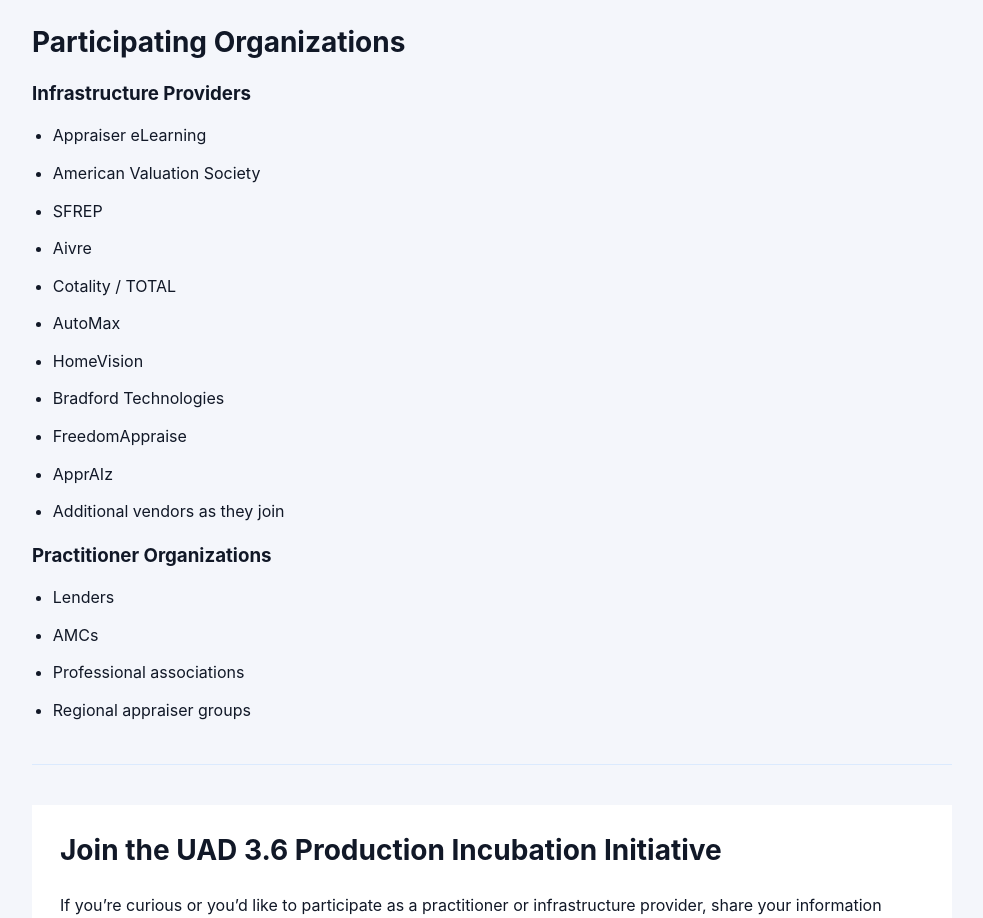
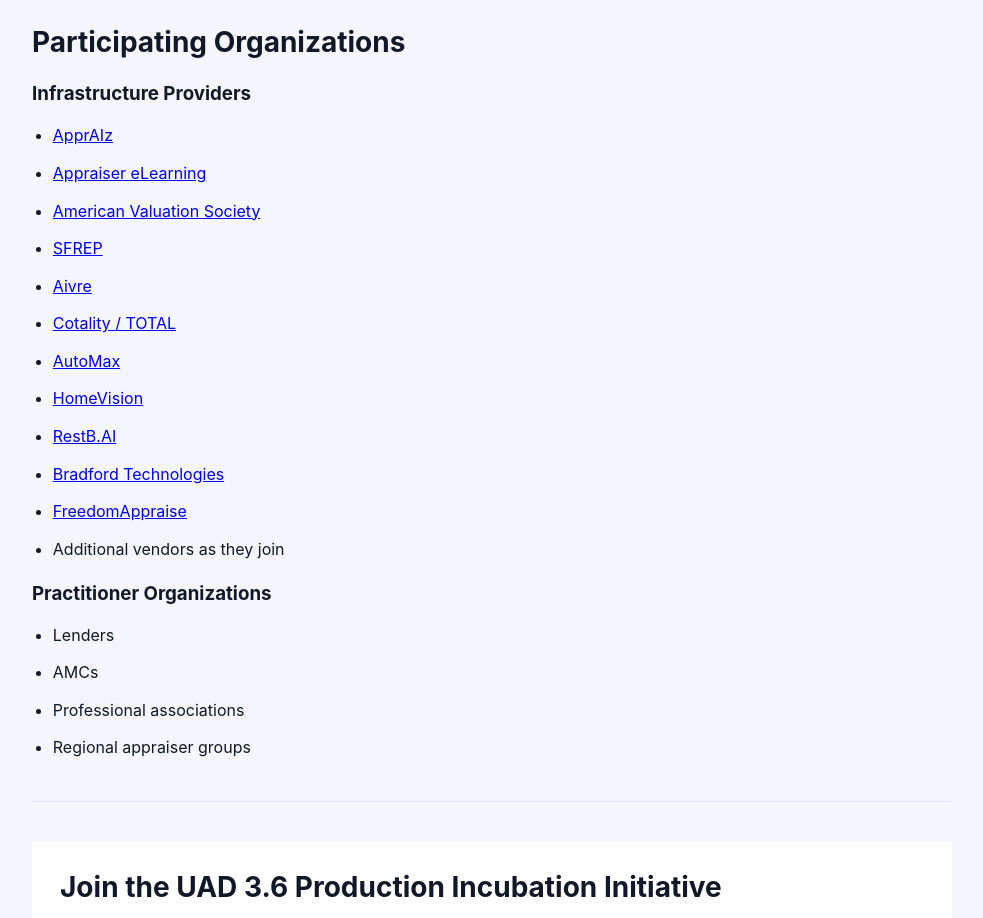
Before and after one commit to UAD36Admin/UAD36Reactapp, a React (Vite) app: page / in a window 1280 px wide. Shown: the part 4760-5678 px from the top of the page, without its empty margins (148-1131 px from the left). Built offline with nearby package versions, Linux system fonts and the light colour scheme; the HTML template or start-up script is replaced by a standard one.

Commit message:
link added

```diff
--- a/src/App.jsx
+++ b/src/App.jsx
@@ -239,19 +239,77 @@
         <section>
           <h2>Participating Organizations</h2>
           <h3>Infrastructure Providers</h3>
+
           <ul>
-            <li>Appraiser eLearning</li>
-            <li>American Valuation Society</li>
-            <li>SFREP</li>
-            <li>Aivre</li>
-            <li>Cotality / TOTAL</li>
-            <li>AutoMax</li>
-            <li>HomeVision</li>
-            <li>Bradford Technologies</li>
-            <li>FreedomAppraise</li>
-            <li>ApprAIz</li>
-            <li>Additional vendors as they join</li>
-          </ul>
+            <li>
+        <a href="https://www.appraiz.biz/" target="_blank">
+            ApprAIz
+        </a>
+    </li>
+    <li>
+        <a href="https://appraiserelearning.com/" target="_blank">
+            Appraiser eLearning
+        </a>
+    </li>
+
+    <li>
+        <a href="https://avsociety.org/" target="_blank">
+            American Valuation Society
+        </a>
+    </li>
+
+    <li>
+        <a href="https://sfrep.com/" target="_blank">
+            SFREP
+        </a>
+    </li>
+
+    <li>
+        <a href="https://www.aivre.com/" target="_blank">
+            Aivre
+        </a>
+    </li>
+
+    <li>
+        <a href="https://www.alamode.com/" target="_blank">
+            Cotality / TOTAL
+        </a>
+    </li>
+
+    <li>
+        <a href="https://www.automax.ai/" target="_blank">
+            AutoMax
+        </a>
+    </li>
+
+    <li>
+        <a href="https://www.homevision.co/" target="_blank">
+            HomeVision
+        </a>
+    </li>
+
+    <li>
+        <a href="https://restb.ai/" target="_blank">
+            RestB.AI
+        </a>
+    </li>
+
+    <li>
+        <a href="https://bradfordsoftware.com/" target="_blank">
+            Bradford Technologies
+        </a>
+    </li>
+
+    <li>
+        <a href="https://freedomappraise.com/" target="_blank">
+            FreedomAppraise
+        </a>
+    </li>
+
+
+
+    <li>Additional vendors as they join</li>
+</ul>
           <h3>Practitioner Organizations</h3>
           <ul>
             <li>Lenders</li>
```
